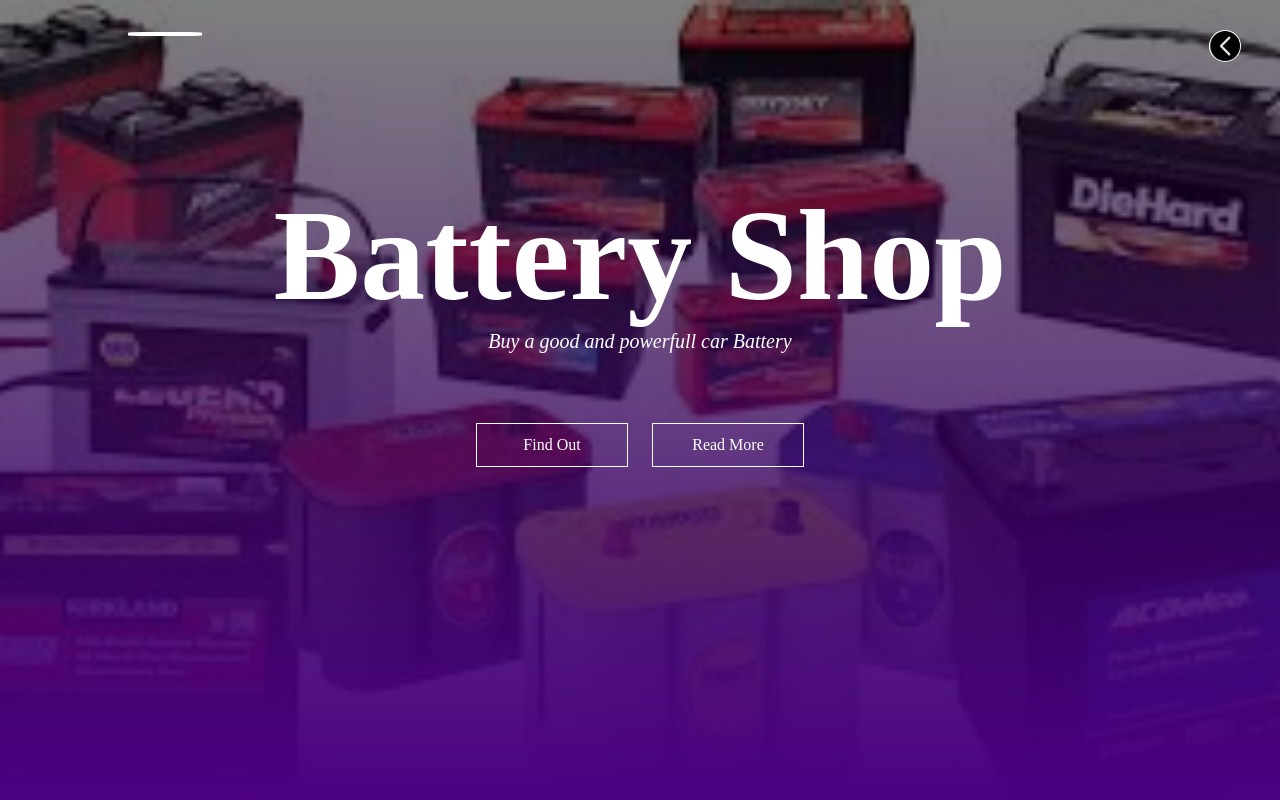
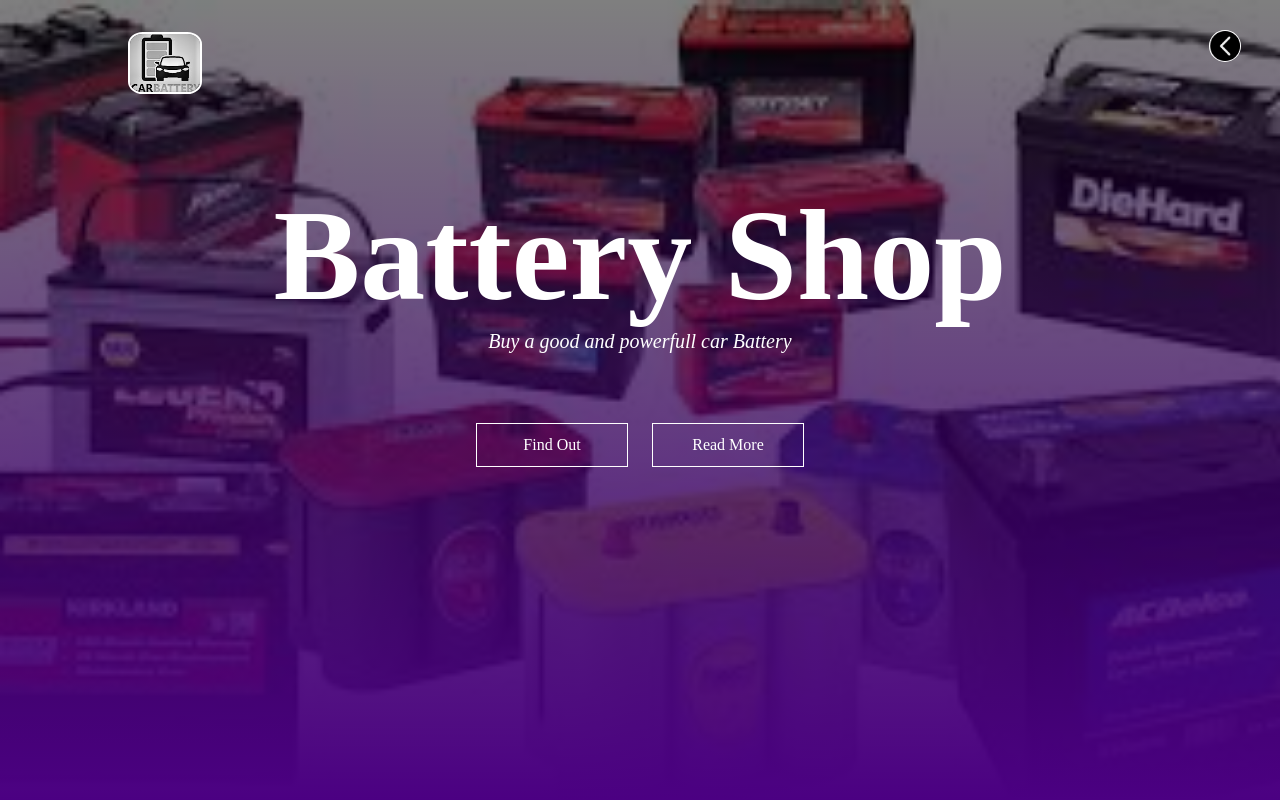
Before and after one commit to Idriscom/IDG-Battery-Shop, a plain HTML site: page index.html in a window 1280 px wide. Shown: the top 800 px of the page. Drawn offline with Linux system fonts and the light colour scheme; some packages are replaced by stand-ins of ours; a script that the page names is missing; files whose address does not match are found by name.

Commit message:
Update index.html
Yuy

```diff
--- a/index.html
+++ b/index.html
@@ -14,7 +14,7 @@
 <body>
 
     <section id="banner">
-           <img src="img/YU (4).jpg" alt="" class="logo">
+           <img src="YU (4).jpg" alt="" class="logo">
            <div class="banner-text">
             <h1>Battery Shop</h1>
             <p> Buy a good and powerfull car Battery</p>
```
